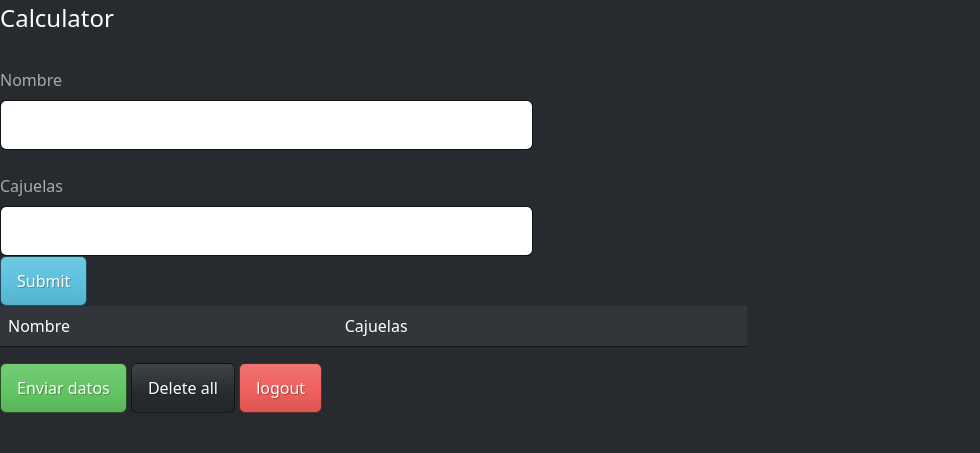
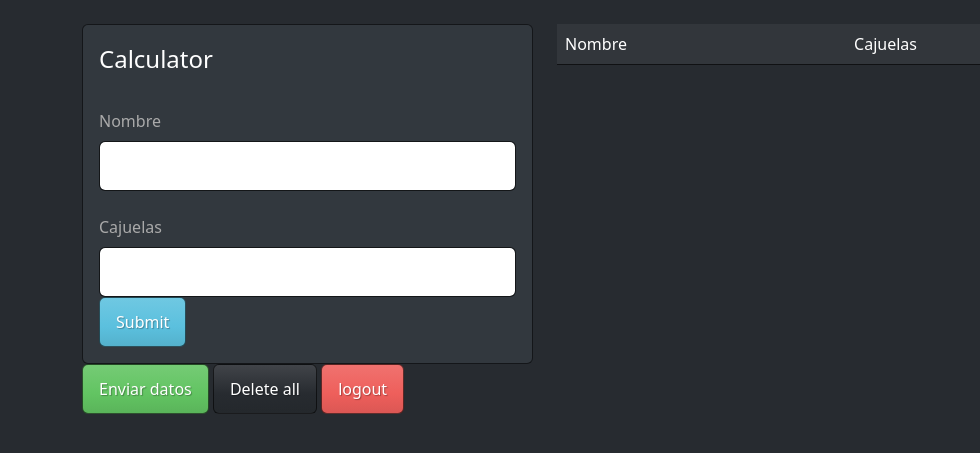
Before and after one commit to ElPabloMora/Registro-de-cafe, a Flask app: page /calculator in a window 1280 px wide. Shown: the top 453 px of the page, without its empty margins (0-980 px from the left). Run offline with Flask 3, Linux system fonts and the light colour scheme; the visitor is signed in with stand-in values (Sample User, id 1); data that the repository does not hold is empty; some libraries are stand-ins or nearby versions.

Commit message:
Se agrego un requerimiento al login y se arreglo un poco el estructurado del html

```diff
--- a/app.py
+++ b/app.py
@@ -173,6 +173,7 @@ def sent_data():
 
 
 @app.route('/calculator',methods=['GET','POST'])
+@login_required
 def calculator():
     cur = mysql.connection.cursor()
     sql = 'SELECT * FROM staff'
--- a/templates/calculator.html
+++ b/templates/calculator.html
@@ -1,9 +1,9 @@
 {% extends 'index.html' %} {% block title %} Calculator {% endblock %} {% block
 content %}
 
-<main>
-  <section>
-    <div class="col-md-5">
+<div class="row">
+  <div class="col-md-5">
+    <div class="card card-body">
       <form method="post" action="{{ url_for('add_contact') }}">
         <fieldset>
           <legend>Calculator</legend>
@@ -19,10 +19,9 @@ content %}
         </fieldset>
       </form>
     </div>
-  </section>
-  <section>
+  </div>
     <div class="col-md-7">
-      <table class="table table-hover">
+      <table class="table table-hovers">
         <thead>
           <tr class="table">
             <td>Nombre</td>
@@ -36,22 +35,19 @@ content %}
             <td>{{ contact.1 }}</td>
             <td>{{ contact.2 }}</td>
             <td>
-              <a href="/edit/{{ contact.0 }}" class="btn btn-outline-secondary"
-                >Edit</a
-              >
-              <a href="/delete/{{contact.0}}" class="btn btn-outline-danger"
-                >Delete</a
-              >
+              <a href="/edit/{{ contact.0 }}" class="btn btn-outline-secondary">Edit</a>
+              <a href="/delete/{{contact.0}}" class="btn btn-outline-danger">Delete</a>
             </td>
           </tr>
           {% endfor %}
         </tbody>
       </table>
     </div>
-  </section>
-  <a class="btn btn-success" href="{{ url_for('sent_data')}}">Enviar datos</a>
-  <a class="btn btn-dark" href="{{ url_for('delete_all')}}">Delete all</a>
-  <a class="btn btn-danger" href="{{ url_for('logout') }}">logout</a>
+</div>
+
+<a class="btn btn-success" href="{{ url_for('sent_data')}}">Enviar datos</a>
+<a class="btn btn-dark" href="{{ url_for('delete_all')}}">Delete all</a>
+<a class="btn btn-danger" href="{{ url_for('logout') }}">logout</a>
 </main>
 
 {% endblock %}
--- a/templates/index.html
+++ b/templates/index.html
@@ -11,7 +11,7 @@
 
     {{ render_messages(messages)}}
 
-    <div>
+    <div class="container pt-4">
     {% block content %}
     {% endblock %}
     </div>
```
